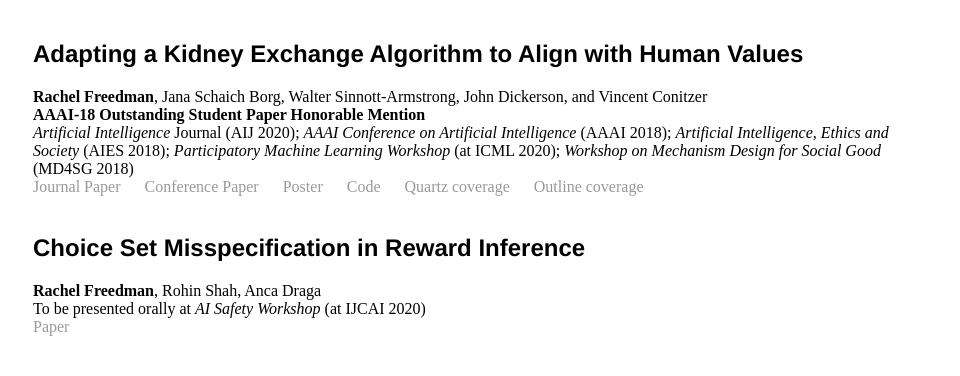
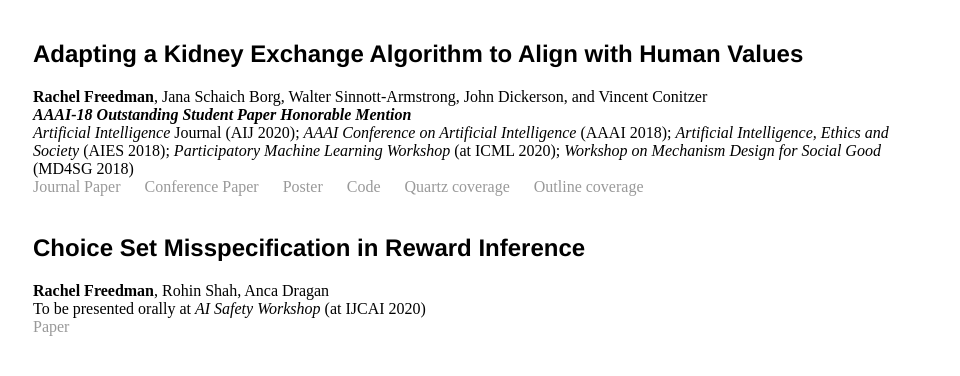
Before and after one commit to RachelFreedman/rachelfreedman.github.io, a Jekyll site: the page built from publications/index.html, in a window 1280 px wide. Shown: the part 157-533 px from the top of the page, without its empty margins (159-1119 px from the left). Built offline with Jekyll 4.4.1, drawn with Linux system fonts in a browser that asks for light colours.

Commit message:
Update index.html

```diff
--- a/publications/index.html
+++ b/publications/index.html
@@ -7,13 +7,14 @@ title: Publications
 <h1>Publications</h1>
 
 <h2>Adapting a Kidney Exchange Algorithm to Align with Human Values</h2>
-<strong>Rachel Freedman</strong>, Jana Schaich Borg, Walter Sinnott-Armstrong, John Dickerson, and Vincent Conitzer<br /> <strong>AAAI-18 Outstanding Student Paper Honorable Mention</strong> <br />
+<strong>Rachel Freedman</strong>, Jana Schaich Borg, Walter Sinnott-Armstrong, John Dickerson, and Vincent Conitzer<br />
+<em><strong>AAAI-18 Outstanding Student Paper Honorable Mention</strong></em> <br />
 <em>Artificial Intelligence</em> Journal (AIJ 2020); <em>AAAI Conference on Artificial Intelligence</em> (AAAI 2018); <em>Artificial Intelligence, Ethics and Society</em> (AIES 2018); <em>Participatory Machine Learning Workshop</em> (at ICML 2020); <em>Workshop on Mechanism Design for Social Good</em> (MD4SG 2018)
 <br /> <a href="/assets/Freedman20_AIJ.pdf">Journal Paper</a> &emsp; <a href="/assets/Freedman18.pdf">Conference Paper</a> &emsp; <a href="/assets/poster.pdf">Poster</a> &emsp; <a href="https://github.com/RachelFreedman/KidneyExchange">Code</a> &emsp; <a href="https://qz.com/1383083/how-ai-changed-organ-donation-in-the-us/">Quartz coverage</a> &emsp; <a href="https://theoutline.com/post/2760/should-ai-decide-who-gets-a-kidney">Outline coverage</a>
 <br><br>
 
 <h2>Choice Set Misspecification in Reward Inference</h2>
-<strong>Rachel Freedman</strong>, Rohin Shah, Anca Draga<br /> To be presented orally at <em>AI Safety Workshop</em> (at IJCAI 2020) <br /> <a href="/assets/Freedman20_AIS.pdf">Paper</a>
+<strong>Rachel Freedman</strong>, Rohin Shah, Anca Dragan<br /> To be presented orally at <em>AI Safety Workshop</em> (at IJCAI 2020) <br /> <a href="/assets/Freedman20_AIS.pdf">Paper</a>
 <br><br>
 
 <h2>Aligning with Heterogeneous Preferences for Kidney Exchange</h2>
```
